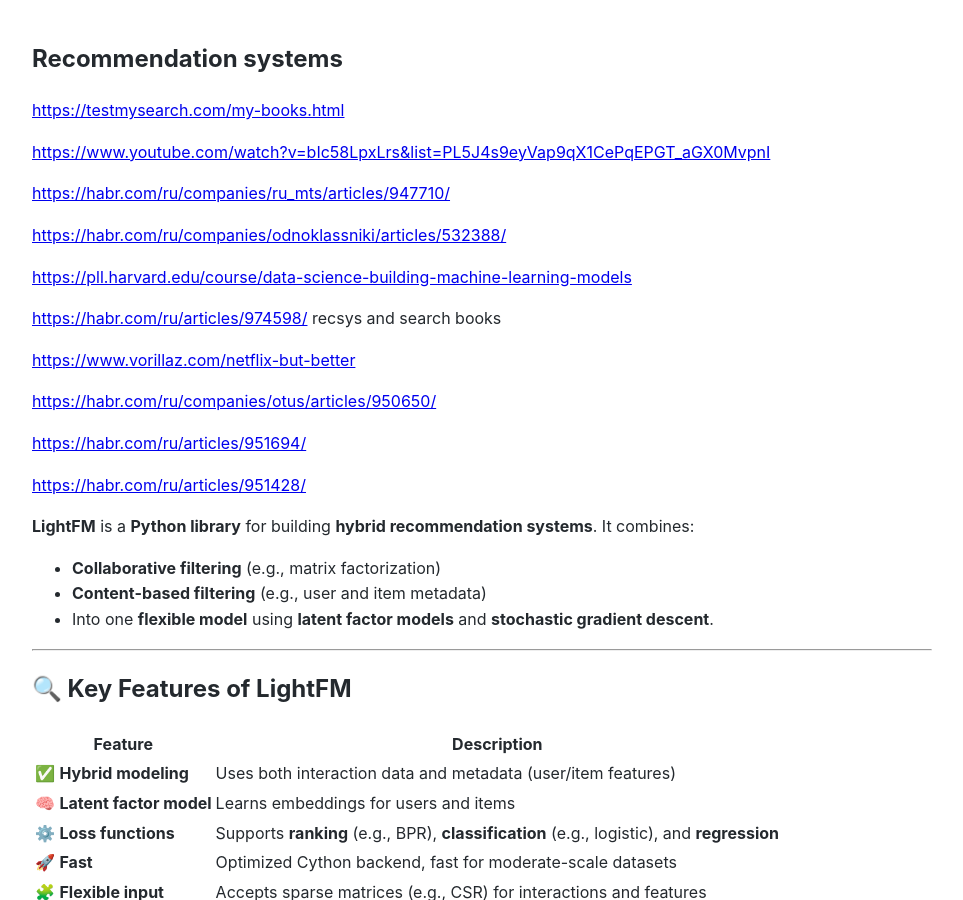
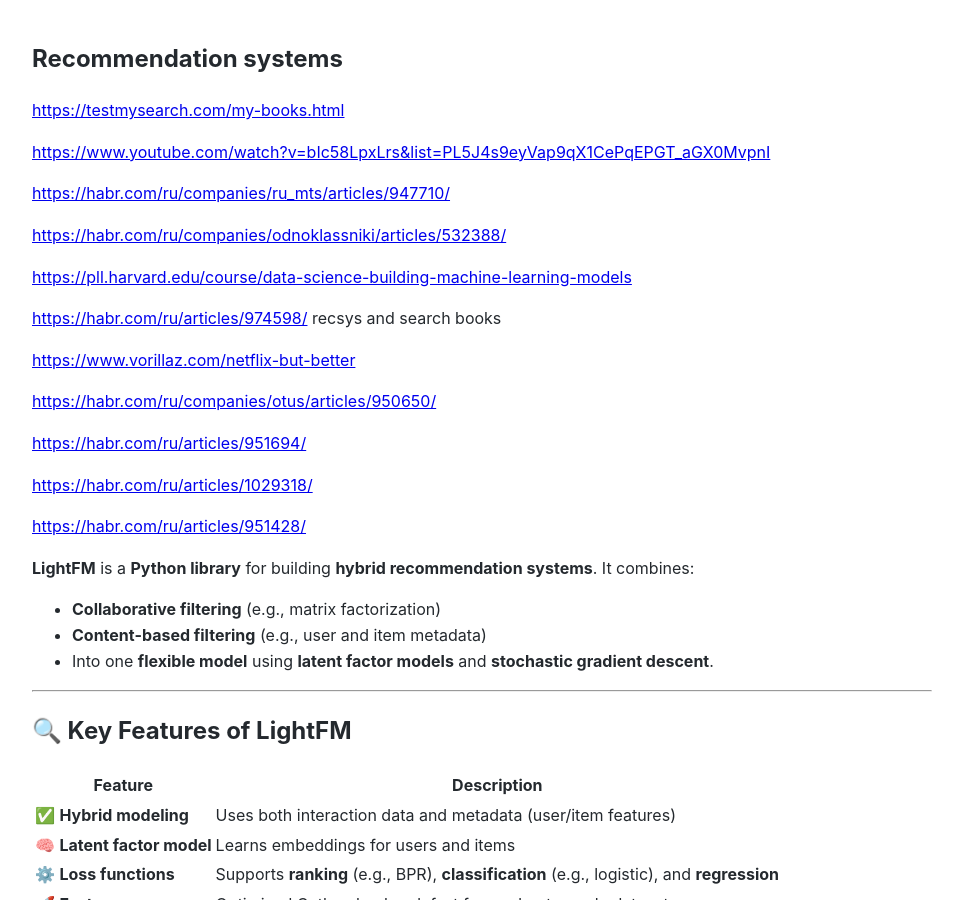
Before and after one commit to Michael-Lubinsky/michael-lubinsky.github.com, a Jekyll site: the page built from ml/recsys.md, in a window 1280 px wide and 900 px high. Shown: the whole window, without its empty margins (158-1121 px from the left). Built offline with Jekyll 4.4.1, drawn with Linux system fonts in a browser that asks for light colours; our own code applies the rules of GitHub Pages for plain Markdown files.

Commit message:
Update recsys.md

```diff
--- a/ml/recsys.md
+++ b/ml/recsys.md
@@ -18,6 +18,8 @@
 <https://habr.com/ru/companies/otus/articles/950650/>
 
 <https://habr.com/ru/articles/951694/>
+
+<https://habr.com/ru/articles/1029318/>
 
 <https://habr.com/ru/articles/951428/>
 
```
